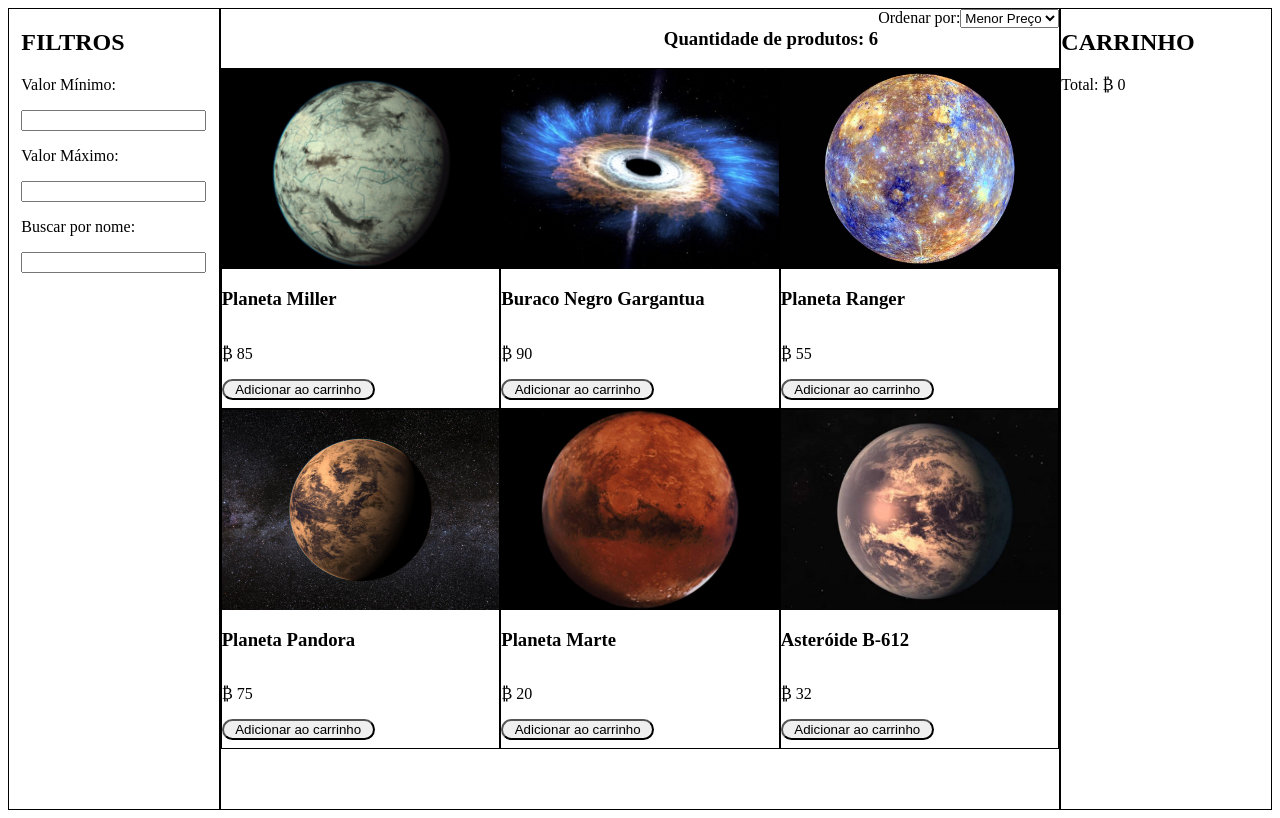
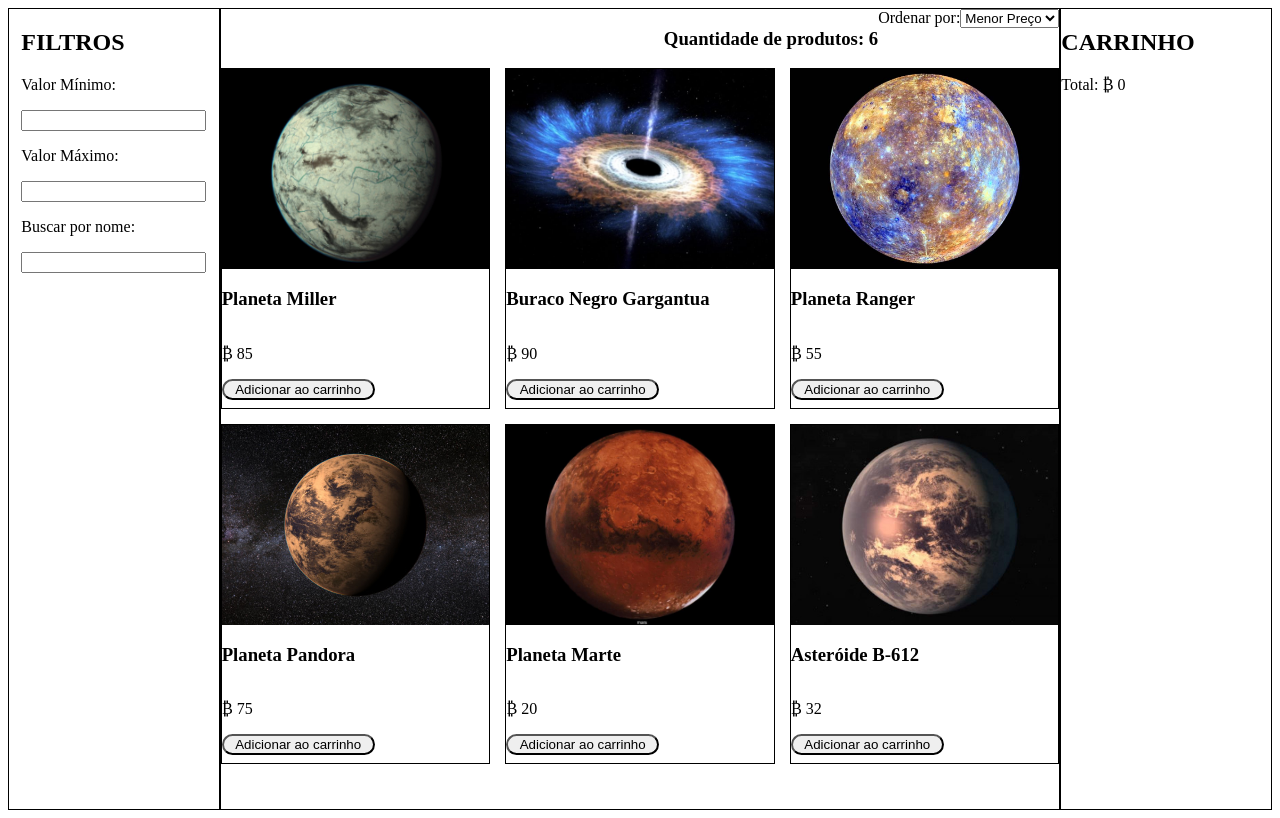
Before and after one commit to future4code/molina-labe-commerce2, a React (Create React App) app: page / in a window 1280 px wide. Built offline with nearby package versions, Linux system fonts and the light colour scheme.

Commit message:
Defini os gaps de coluan e linha dos cards de produto

```diff
--- a/src/components/Produtos.js
+++ b/src/components/Produtos.js
@@ -17,6 +17,8 @@ const DivProdutos = styled.div`
     display: grid;
     grid-template-columns: 1fr 1fr 1fr;
     grid-template-rows: 1fr 1fr;
+    row-gap: 15px;
+    column-gap: 15px;
 
 `
 
```
